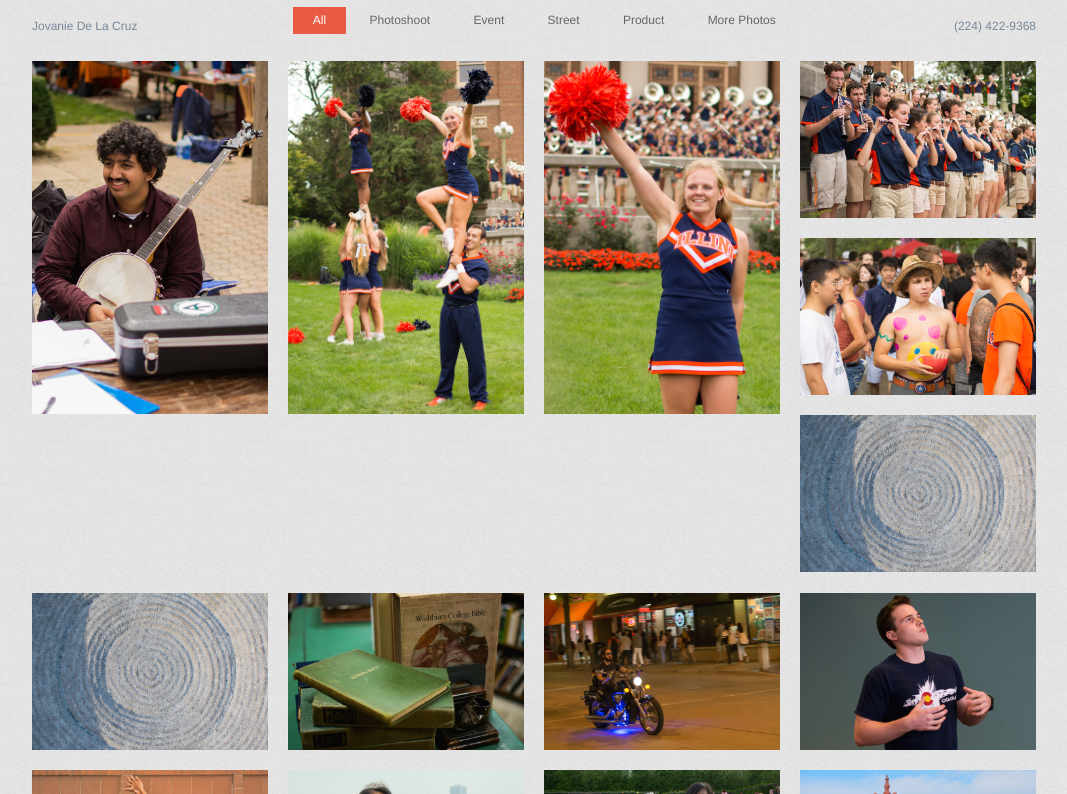
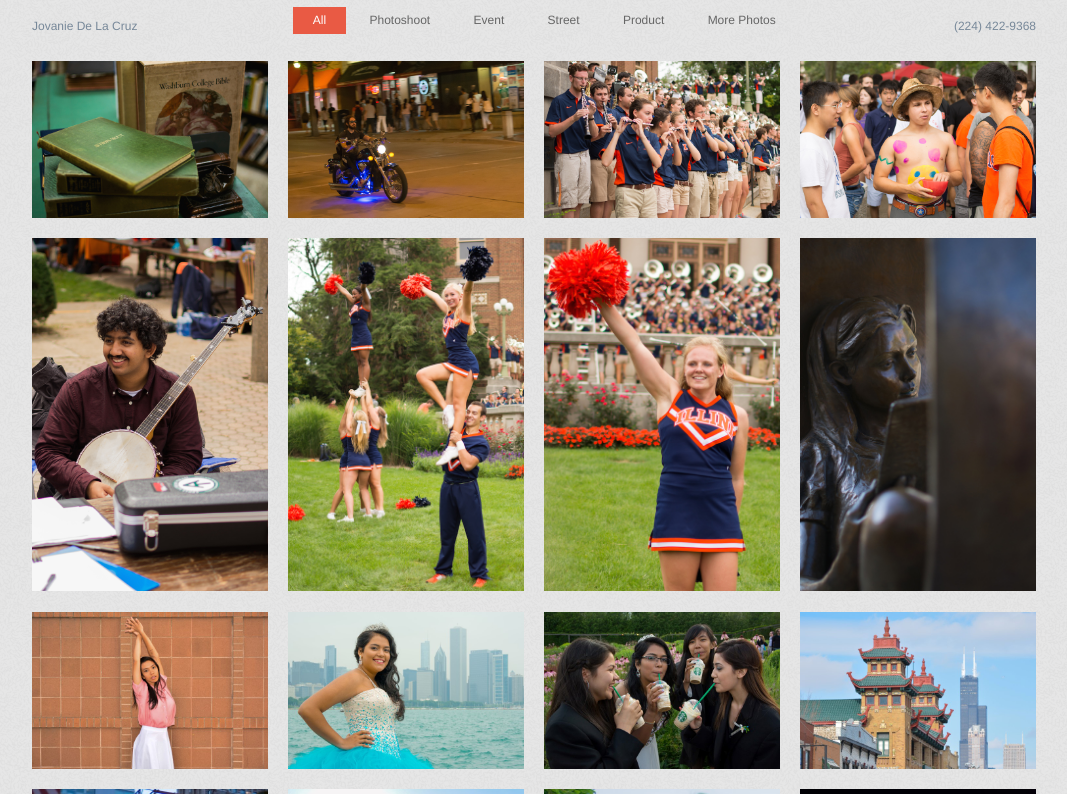
Before and after one commit to jovanie/jov.photo, a plain HTML site: page index.html in a window 1280 px wide. Shown: the part 158-952 px from the top of the page, without its empty margins (106-1173 px from the left). Drawn offline with Linux system fonts and the light colour scheme.

Commit message:
1.3
Nice fixes

```diff
--- a/index.html
+++ b/index.html
@@ -121,102 +121,6 @@
         </div>
 
         <div id="portfoliolist">
-			<div class="portfolio street" data-cat="street">
-				<div class="portfolio-wrapper">
-					<a href="img/portfolios/qgt.jpg" data-lightbox="1" data-title="String Love | Quad Day UIUC"><img src="img/portfolios/s/qgt.jpg" alt="" /></a>
-					<div class="label">
-						<div class="label-text">
-							<a class="text-title">String Love | Quad Day UIUC</a>
-							<span class="text-category">Event</span>
-						</div>
-						<div class="label-bg"></div>
-					</div>
-				</div>
-			</div>
-
-        <div id="portfoliolist">
-			<div class="portfolio street" data-cat="street">
-				<div class="portfolio-wrapper">
-					<a href="img/portfolios/cherduo.jpg" data-lightbox="1" data-title="Cheer Duo | Quad Day UIUC"><img src="img/portfolios/s/cherduo.jpg" alt="" /></a>
-					<div class="label">
-						<div class="label-text">
-							<a class="text-title">Cheer Duo | Quad Day UIUC</a>
-							<span class="text-category">Event</span>
-						</div>
-						<div class="label-bg"></div>
-					</div>
-				</div>
-			</div>
-
-        <div id="portfoliolist">
-			<div class="portfolio street" data-cat="street">
-				<div class="portfolio-wrapper">
-					<a href="img/portfolios/cheer.jpg" data-lightbox="1" data-title="Smiles and Cheers | Quad Day UIUC"><img src="img/portfolios/s/cheer.jpg" alt="" /></a>
-					<div class="label">
-						<div class="label-text">
-							<a class="text-title">Smiles and Cheers | Quad Day UIUC</a>
-							<span class="text-category">Event</span>
-						</div>
-						<div class="label-bg"></div>
-					</div>
-				</div>
-			</div>
-
-        <div id="portfoliolist">
-			<div class="portfolio street" data-cat="street">
-				<div class="portfolio-wrapper">
-					<a href="img/portfolios/band.jpg" data-lightbox="1" data-title="The Band | Quad Day UIUC"><img src="img/portfolios/s/band.jpg" alt="" /></a>
-					<div class="label">
-						<div class="label-text">
-							<a class="text-title">The Band | Quad Day UIUC</a>
-							<span class="text-category">Event</span>
-						</div>
-						<div class="label-bg"></div>
-					</div>
-				</div>
-			</div>
-
-		<div id="portfoliolist">
-			<div class="portfolio street" data-cat="street">
-				<div class="portfolio-wrapper">
-					<a href="img/portfolios/paintquad.jpg" data-lightbox="1" data-title="Paint Dude | Quad Day UIUC"><img src="img/portfolios/s/paintquad.jpg" alt="" /></a>
-					<div class="label">
-						<div class="label-text">
-							<a class="text-title">Paint Dude | Quad Day UIUC</a>
-							<span class="text-category">Event</span>
-						</div>
-						<div class="label-bg"></div>
-					</div>
-				</div>
-			</div>
-			<div id="portfoliolist">
-			<div class="portfolio street" data-cat="street">
-				<div class="portfolio-wrapper">
-					<a href="img/portfolios/sand.jpg" data-lightbox="1" data-title="Sand Texture | UIUC"><img src="img/portfolios/s/sand.jpg" alt="" /></a>
-					<div class="label">
-						<div class="label-text">
-							<a class="text-title">Sand Texture | UIUC</a>
-							<span class="text-category">Street</span>
-						</div>
-						<div class="label-bg"></div>
-					</div>
-				</div>
-			</div>
-
-		<div id="portfoliolist">
-			<div class="portfolio street" data-cat="street">
-				<div class="portfolio-wrapper">
-					<a href="img/portfolios/sand.jpg" data-lightbox="1" data-title="Sand Texture | UIUC"><img src="img/portfolios/s/sand.jpg" alt="" /></a>
-					<div class="label">
-						<div class="label-text">
-							<a class="text-title">Sand Texture | UIUC</a>
-							<span class="text-category">Street</span>
-						</div>
-						<div class="label-bg"></div>
-					</div>
-				</div>
-			</div>
-
 			<div class="portfolio prod" data-cat="prod">
 				<div class="portfolio-wrapper">
 					<a href="img/portfolios/books.jpg" data-lightbox="1" data-title="Books | UIUC"><img src="img/portfolios/s/books.jpg" alt="" /></a>
@@ -243,13 +147,76 @@
 				</div>
 			</div>
 
-			<div class="portfolio event" data-cat="event">
+			<div class="portfolio street" data-cat="street">
 				<div class="portfolio-wrapper">
-					<a href="img/portfolios/pitch.jpg" data-lightbox="1" data-title="Powerful Pitch | Innovation"><img src="img/portfolios/s/pitch.jpg" alt="" /></a>
+					<a href="img/portfolios/band.jpg" data-lightbox="1" data-title="The Band | Quad Day UIUC"><img src="img/portfolios/s/band.jpg" alt="" /></a>
 					<div class="label">
 						<div class="label-text">
-							<a class="text-title">Powerful Pitch | Innovation</a>
+							<a class="text-title">The Band | Quad Day UIUC</a>
 							<span class="text-category">Event</span>
+						</div>
+						<div class="label-bg"></div>
+					</div>
+				</div>
+			</div>
+			<div class="portfolio street" data-cat="street">
+				<div class="portfolio-wrapper">
+					<a href="img/portfolios/paintquad.jpg" data-lightbox="1" data-title="Paint Dude | Quad Day UIUC"><img src="img/portfolios/s/paintquad.jpg" alt="" /></a>
+					<div class="label">
+						<div class="label-text">
+							<a class="text-title">Paint Dude | Quad Day UIUC</a>
+							<span class="text-category">Event</span>
+						</div>
+						<div class="label-bg"></div>
+					</div>
+				</div>
+			</div>
+
+			<div class="portfolio street" data-cat="street">
+				<div class="portfolio-wrapper">
+					<a href="img/portfolios/qgt.jpg" data-lightbox="1" data-title="String Love | Quad Day UIUC"><img src="img/portfolios/s/qgt.jpg" alt="" /></a>
+					<div class="label">
+						<div class="label-text">
+							<a class="text-title">String Love | Quad Day UIUC</a>
+							<span class="text-category">Event</span>
+						</div>
+						<div class="label-bg"></div>
+					</div>
+				</div>
+			</div>
+
+			<div class="portfolio street" data-cat="street">
+				<div class="portfolio-wrapper">
+					<a href="img/portfolios/cherduo.jpg" data-lightbox="1" data-title="Cheer Duo | Quad Day UIUC"><img src="img/portfolios/s/cherduo.jpg" alt="" /></a>
+					<div class="label">
+						<div class="label-text">
+							<a class="text-title">Cheer Duo | Quad Day UIUC</a>
+							<span class="text-category">Event</span>
+						</div>
+						<div class="label-bg"></div>
+					</div>
+				</div>
+			</div>
+			<div class="portfolio street" data-cat="street">
+				<div class="portfolio-wrapper">
+					<a href="img/portfolios/cheer.jpg" data-lightbox="1" data-title="Smiles and Cheers | Quad Day UIUC"><img src="img/portfolios/s/cheer.jpg" alt="" /></a>
+					<div class="label">
+						<div class="label-text">
+							<a class="text-title">Smiles and Cheers | Quad Day UIUC</a>
+							<span class="text-category">Event</span>
+						</div>
+						<div class="label-bg"></div>
+					</div>
+				</div>
+			</div>
+
+			<div class="portfolio street" data-cat="street">
+				<div class="portfolio-wrapper">
+					<a href="img/portfolios/sr.jpg" data-lightbox="1" data-title="Statue Reading | UIUC"><img src="img/portfolios/s/sr.jpg" alt="" />
+					<div class="label">
+						<div class="label-text">
+							<a class="text-title">Statue Reading | UIUC</a>
+							<span class="text-category">Street</span>
 						</div>
 						<div class="label-bg"></div>
 					</div>
@@ -439,18 +406,6 @@
 				</div>
 			</div>
 
-			<div class="portfolio street" data-cat="street">
-				<div class="portfolio-wrapper">
-					<a href="img/portfolios/sr.jpg" data-lightbox="1" data-title="Statue Reading | UIUC"><img src="img/portfolios/s/sr.jpg" alt="" />
-					<div class="label">
-						<div class="label-text">
-							<a class="text-title">Statue Reading | UIUC</a>
-							<span class="text-category">Street</span>
-						</div>
-						<div class="label-bg"></div>
-					</div>
-				</div>
-			</div>
 			<br>
 
 
```
